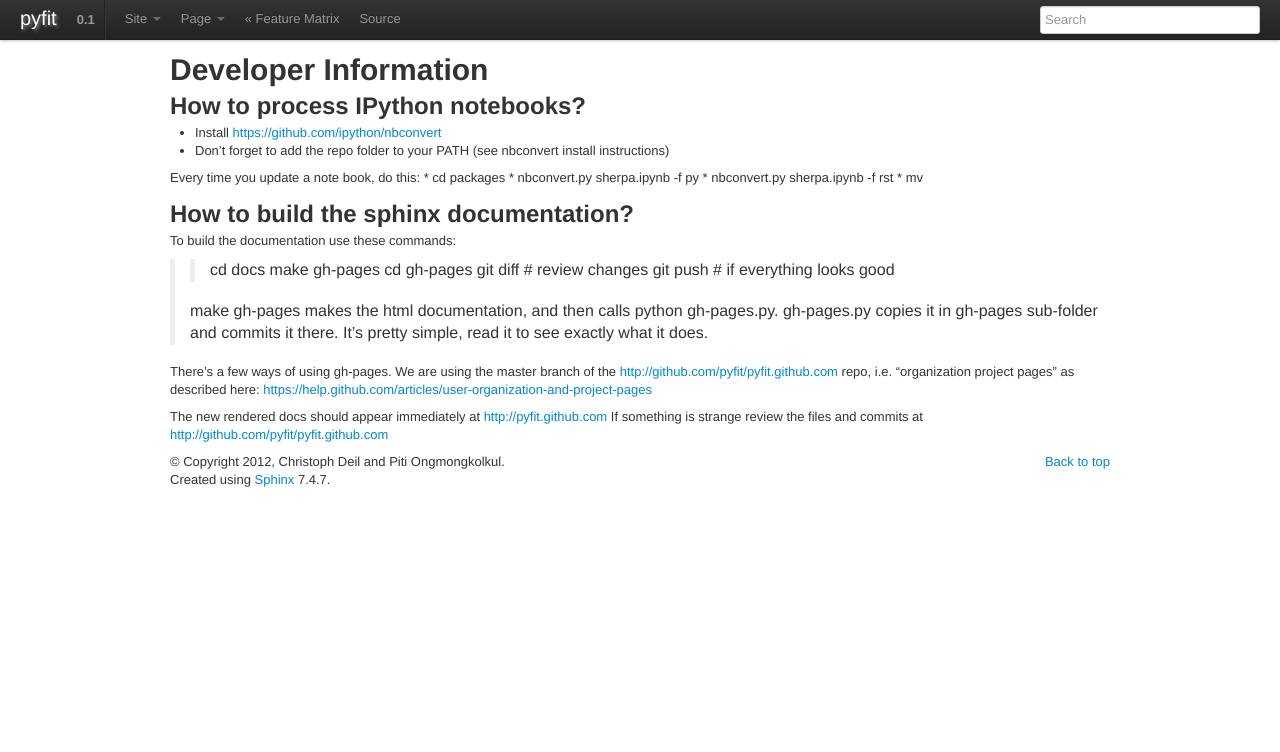
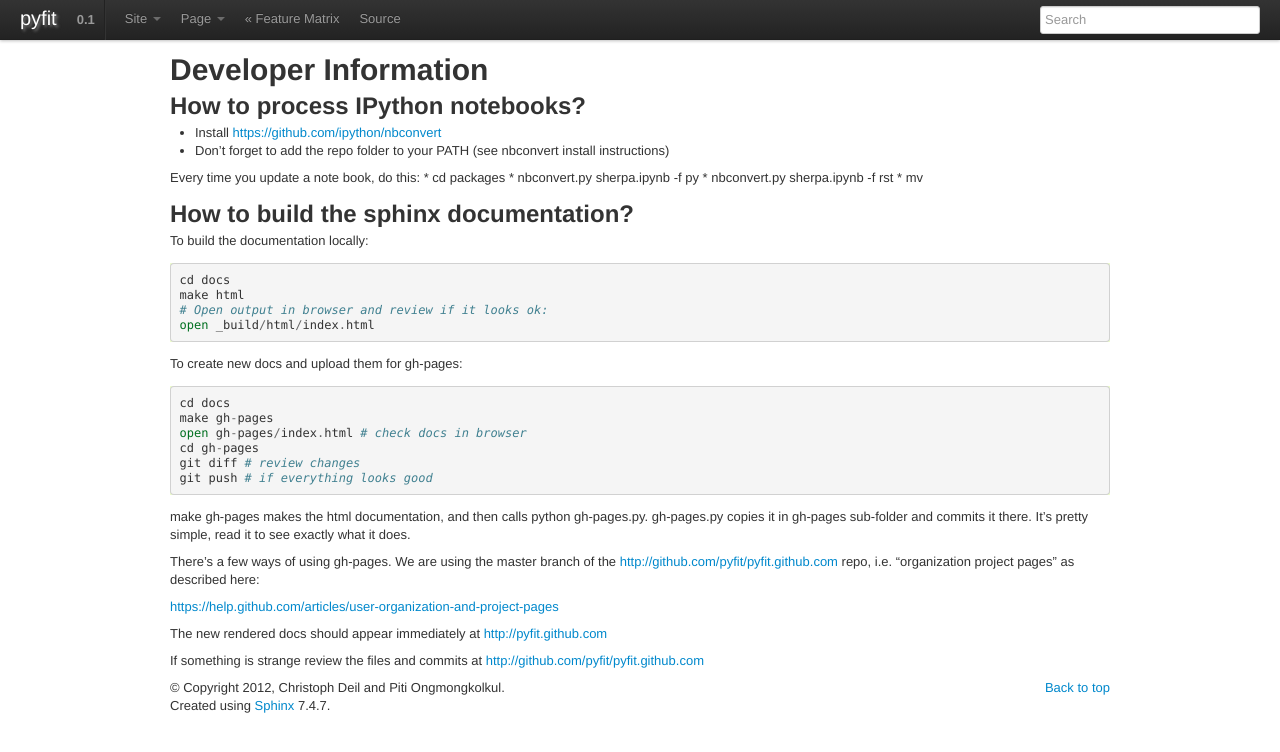
Before and after one commit to cdeil/pyfit, a Sphinx documentation site: the page built from docs/developer.rst, in a window 1280 px wide. Shown: the top 752 px of the page. Built offline with Sphinx 7.4.7, drawn with Linux system fonts in a browser that asks for light colours.

Commit message:
minor update

```diff
--- a/docs/developer.rst
+++ b/docs/developer.rst
@@ -17,21 +17,31 @@ Every time you update a note book, do this:
 How to build the sphinx documentation?
 --------------------------------------
 
-To build the documentation use these commands:
+To build the documentation locally::
+
+	cd docs
+	make html
+	# Open output in browser and review if it looks ok:
+	open _build/html/index.html
+
+To create new docs and upload them for gh-pages::
 
 	cd docs
 	make gh-pages
+	open gh-pages/index.html # check docs in browser
 	cd gh-pages
 	git diff # review changes
 	git push # if everything looks good
 
- `make gh-pages` makes the html documentation, and then calls `python gh-pages.py`.
- `gh-pages.py` copies it in gh-pages sub-folder and commits it there.
- It's pretty simple, read it to see exactly what it does.
+`make gh-pages` makes the html documentation, and then calls `python gh-pages.py`.
+`gh-pages.py` copies it in gh-pages sub-folder and commits it there.
+It's pretty simple, read it to see exactly what it does.
 
 There's a few ways of using gh-pages. We are using the master branch of the
 http://github.com/pyfit/pyfit.github.com repo, i.e. "organization project pages" as described here:
+
 https://help.github.com/articles/user-organization-and-project-pages
 
 The new rendered docs should appear immediately at http://pyfit.github.com
+
 If something is strange review the files and commits at http://github.com/pyfit/pyfit.github.com
```
